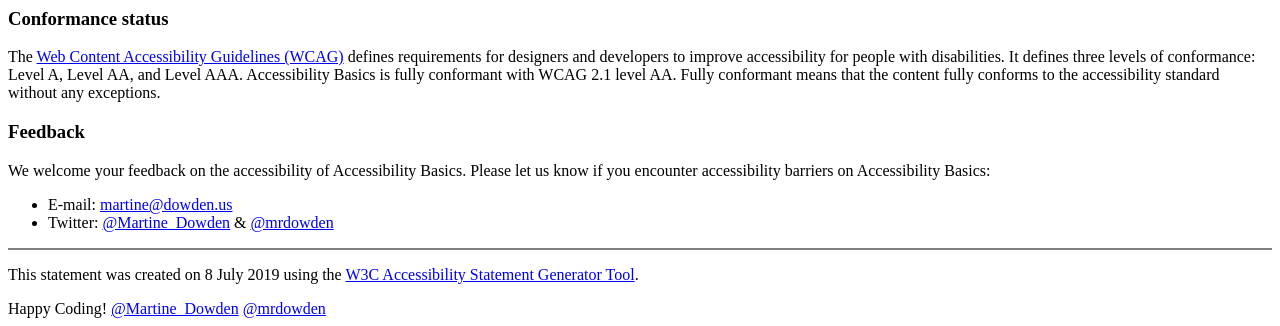
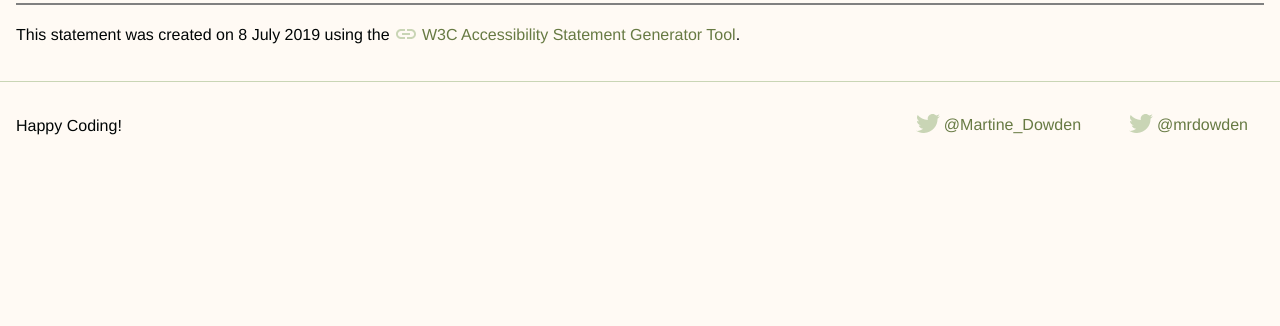
Before and after one commit to M2D2co/accessibility-basics, a website: page pages/accessibility-statement.html in a window 1280 px wide. Shown: the part 713-1039 px from the top of the page. After the commit the page ends 882 px from the top, so only its background shows below. Drawn offline with Linux system fonts and the light colour scheme; the site is published under a folder, as on GitHub Pages, so addresses that start at the root find nothing.

Commit message:
update link paths - missed one

```diff
--- a/pages/accessibility-statement.html
+++ b/pages/accessibility-statement.html
@@ -13,7 +13,7 @@
 	<link rel="manifest" href="../manifest.json">
 	<link rel="shortcut icon" href="../favicon.ico">
 
-	<link href="/styles.css" rel="stylesheet">
+	<link href="../styles.css" rel="stylesheet">
 </head>
 <header class="header">
 	<a class="back" href="../index.html" aria-label="back to app">back</a>
```
